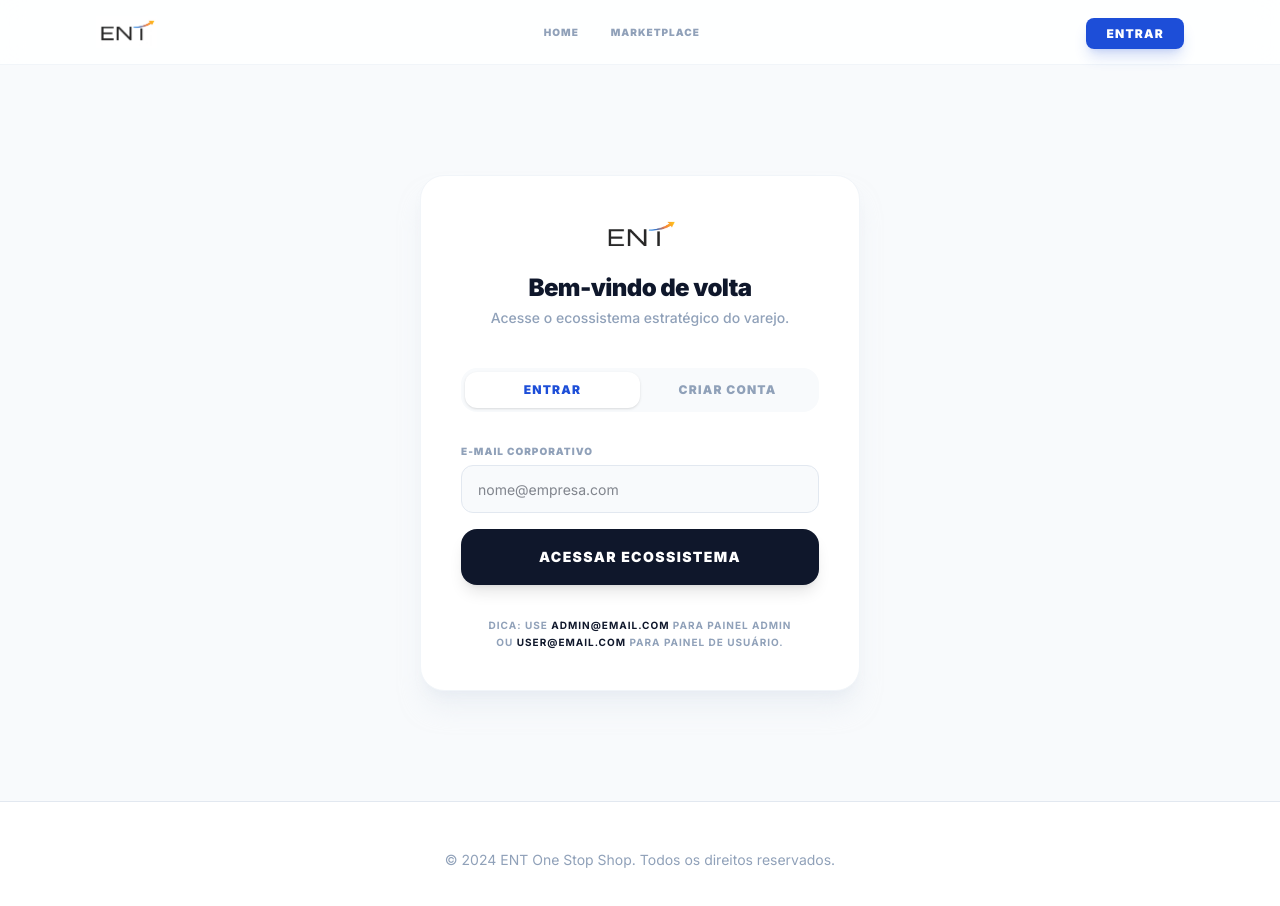
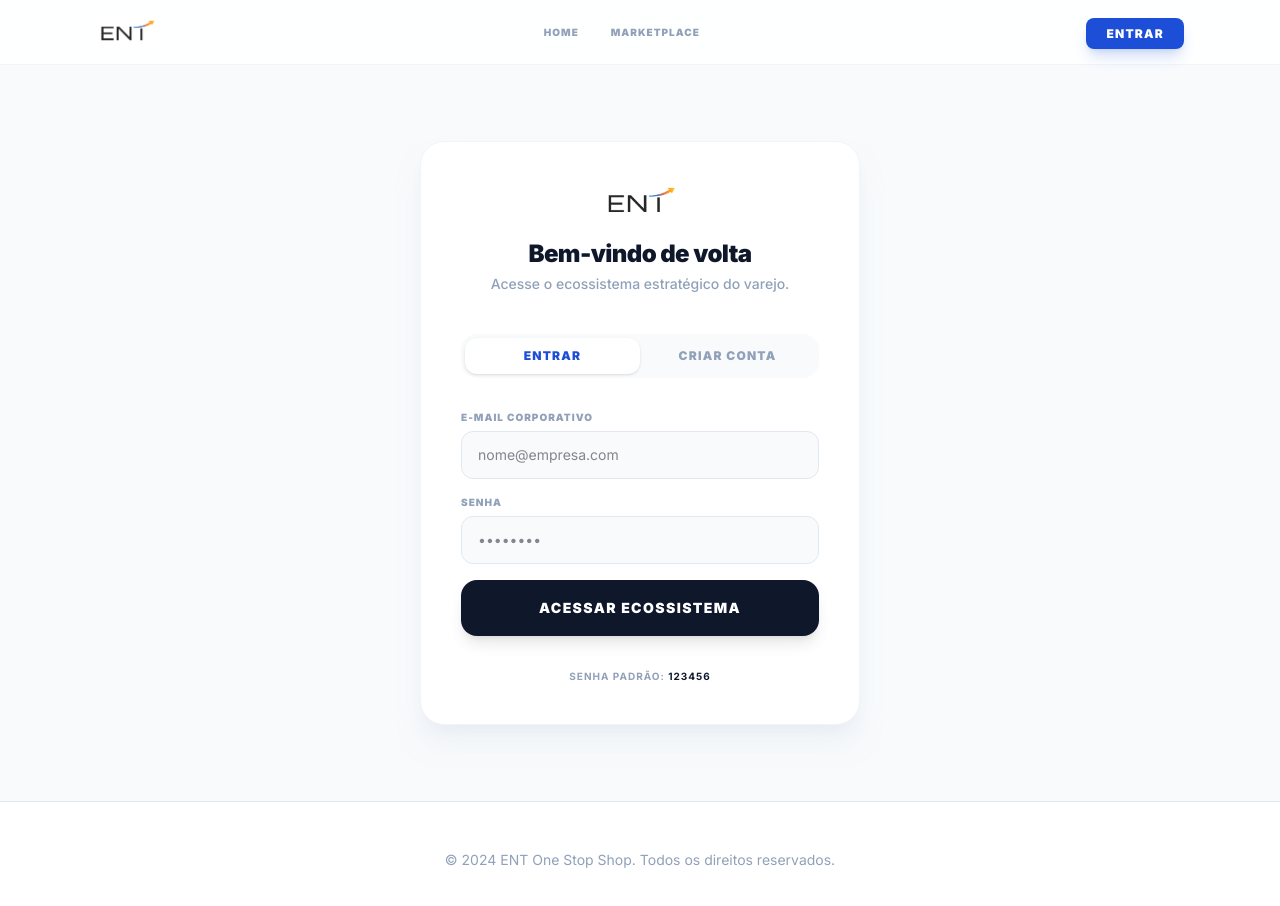
Before and after one commit to israelcruzeiro-boop/EverestRetail, a React (Vite) app: page /login in a window 1280 px wide. Shown: the top 906 px of the page. Built offline with nearby package versions, Linux system fonts and the light colour scheme.

Commit message:
[dyad] Implementação de sistema de senhas para login e cadastro de usuários. - wrote 4 file(s)

```diff
--- a/src/context/AuthContext.tsx
+++ b/src/context/AuthContext.tsx
@@ -6,8 +6,8 @@ interface AuthContextType {
   user: AdminUser | null;
   isAuthenticated: boolean;
   isAdmin: boolean;
-  login: (email: string) => Promise<AdminUser>;
-  signup: (name: string, email: string) => Promise<AdminUser>;
+  login: (email: string, password?: string) => Promise<AdminUser>;
+  signup: (name: string, email: string, password?: string) => Promise<AdminUser>;
   logout: () => void;
 }
 
@@ -24,12 +24,16 @@ export function AuthProvider({ children }: { children: ReactNode }) {
   const isAuthenticated = !!user;
   const isAdmin = user?.role === 'admin';
 
-  const login = async (email: string): Promise<AdminUser> => {
+  const login = async (email: string, password?: string): Promise<AdminUser> => {
     const users = storageService.getUsers();
     const found = users.find(u => u.email.toLowerCase() === email.toLowerCase());
 
     if (!found) {
       throw new Error('Usuário não encontrado.');
+    }
+
+    if (found.password && found.password !== password) {
+      throw new Error('Senha incorreta.');
     }
 
     if (found.status !== 'active') {
@@ -41,7 +45,7 @@ export function AuthProvider({ children }: { children: ReactNode }) {
     return found;
   };
 
-  const signup = async (name: string, email: string): Promise<AdminUser> => {
+  const signup = async (name: string, email: string, password?: string): Promise<AdminUser> => {
     const users = storageService.getUsers();
     const alreadyExists = users.some(u => u.email.toLowerCase() === email.toLowerCase());
 
@@ -53,6 +57,7 @@ export function AuthProvider({ children }: { children: ReactNode }) {
       id: Math.random().toString(36).substr(2, 9),
       name,
       email,
+      password,
       role: 'viewer',
       status: 'active',
       createdAt: new Date().toISOString(),
--- a/src/lib/storageService.ts
+++ b/src/lib/storageService.ts
@@ -95,7 +95,6 @@ export const storageService = {
   },
 
   seedInitialData() {
-    // Seed Users
     const currentUsers = this.getUsers();
     const hasAdmin = currentUsers.some(u => u.email === 'admin@email.com');
     const hasUser = currentUsers.some(u => u.email === 'user@email.com');
@@ -106,6 +105,7 @@ export const storageService = {
         id: 'u-admin',
         name: 'Admin Master',
         email: 'admin@email.com',
+        password: '123456',
         role: 'admin',
         status: 'active',
         createdAt: new Date().toISOString()
@@ -116,6 +116,7 @@ export const storageService = {
         id: 'u-viewer',
         name: 'Usuário Padrão',
         email: 'user@email.com',
+        password: '123456',
         role: 'viewer',
         status: 'active',
         createdAt: new Date().toISOString()
@@ -126,7 +127,6 @@ export const storageService = {
       this.saveUsers(newUsers);
     }
 
-    // Seed Products if empty
     if (this.getProducts().length === 0) {
       this.saveProducts([{
         id: '1', name: 'Checkii+', category: 'SaaS', priceCents: 29900, status: 'active',
--- a/src/pages/Login.tsx
+++ b/src/pages/Login.tsx
@@ -7,6 +7,7 @@ import { motion, AnimatePresence } from 'framer-motion';
 export default function Login() {
   const [mode, setMode] = useState<'login' | 'signup'>('login');
   const [email, setEmail] = useState('');
+  const [password, setPassword] = useState('');
   const [name, setName] = useState('');
   const [error, setError] = useState('');
   const [loading, setLoading] = useState(false);
@@ -27,14 +28,13 @@ export default function Login() {
     try {
       let user;
       if (mode === 'login') {
-        user = await login(email);
+        user = await login(email, password);
         analytics.track('login');
       } else {
-        user = await signup(name, email);
+        user = await signup(name, email, password);
         analytics.track('publication_request_created', { action: 'signup' });
       }
 
-      // Redirecionamento baseado em role
       if (user.role === 'admin') {
         navigate('/admin', { replace: true });
       } else {
@@ -69,13 +69,13 @@ export default function Login() {
 
           <div className="flex bg-slate-50 p-1 rounded-2xl mb-8">
             <button
-              onClick={() => setMode('login')}
+              onClick={() => { setMode('login'); setError(''); }}
               className={`flex-1 py-2.5 text-xs font-black uppercase tracking-widest rounded-xl transition-all ${mode === 'login' ? 'bg-white text-[#1D4ED8] shadow-sm' : 'text-slate-400 hover:text-slate-600'}`}
             >
               Entrar
             </button>
             <button
-              onClick={() => setMode('signup')}
+              onClick={() => { setMode('signup'); setError(''); }}
               className={`flex-1 py-2.5 text-xs font-black uppercase tracking-widest rounded-xl transition-all ${mode === 'signup' ? 'bg-white text-[#1D4ED8] shadow-sm' : 'text-slate-400 hover:text-slate-600'}`}
             >
               Criar Conta
@@ -115,6 +115,18 @@ export default function Login() {
               />
             </div>
 
+            <div>
+              <label className="text-[10px] font-black uppercase tracking-widest text-slate-400 mb-1.5 block">Senha</label>
+              <input
+                type="password"
+                required
+                value={password}
+                onChange={(e) => setPassword(e.target.value)}
+                className="w-full h-12 px-4 bg-slate-50 border border-slate-200 rounded-xl focus:ring-2 focus:ring-[#1D4ED8] focus:bg-white outline-none transition-all text-sm"
+                placeholder="••••••••"
+              />
+            </div>
+
             {error && (
               <p className="text-[10px] font-bold text-red-500 uppercase tracking-tight text-center">
                 {error}
@@ -131,8 +143,7 @@ export default function Login() {
 
           <div className="mt-8 text-center">
             <p className="text-[10px] text-slate-400 font-bold uppercase tracking-widest leading-relaxed">
-              Dica: Use <span className="text-slate-900">admin@email.com</span> para painel admin<br/>
-              ou <span className="text-slate-900">user@email.com</span> para painel de usuário.
+              Senha padrão: <span className="text-slate-900">123456</span>
             </p>
           </div>
         </div>
--- a/src/types/admin.ts
+++ b/src/types/admin.ts
@@ -48,7 +48,7 @@ export interface AdminPartner {
   id: string;
   name: string;
   type: PartnerType;
-  logoUrl?: string; // Novo campo
+  logoUrl?: string;
   contactName: string;
   email: string;
   phone?: string;
@@ -63,6 +63,7 @@ export interface AdminUser {
   id: string;
   name: string;
   email: string;
+  password?: string; // Campo adicionado
   role: UserRole;
   status: UserStatus;
   createdAt: string;
```
